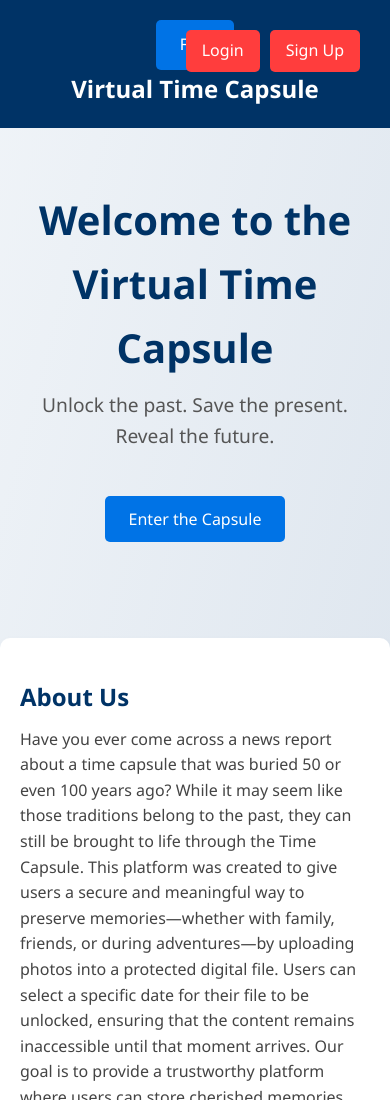
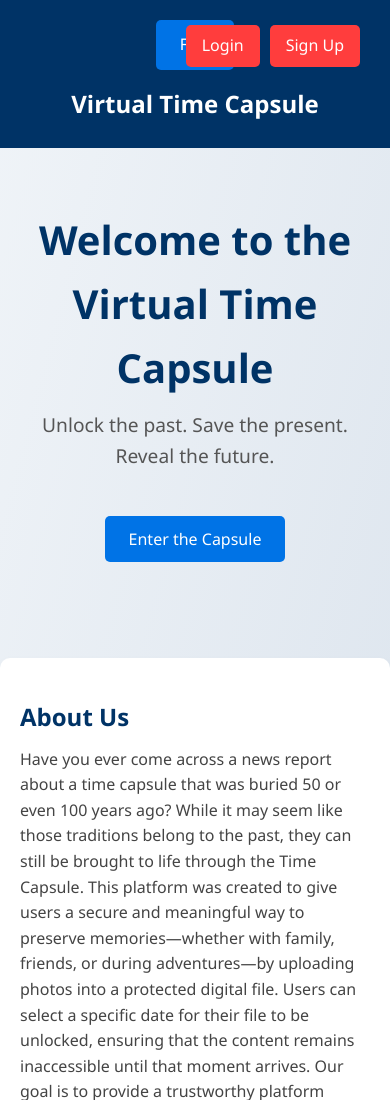
Before and after one commit to suzyavan/timecapsule, a website: page index.html in a window 390 px wide. Shown: the top 1100 px of the page. Drawn offline with Linux system fonts and the light colour scheme; no server answers.

Commit message:
added mobile change

```diff
--- a/css/styles.css
+++ b/css/styles.css
@@ -320,3 +320,17 @@ a:hover {
   font-size: 1.2em;
   margin-bottom: 30px;
 }
+
+@media screen and (max-width: 600px) {
+  .navbar {
+    flex-direction: column;
+    text-align: center;
+  }
+  .left-space,
+  .navbar-title,
+  .auth-buttons {
+    flex: none;
+    width: 100%;
+    margin: 5px 0;
+  }
+}
```
